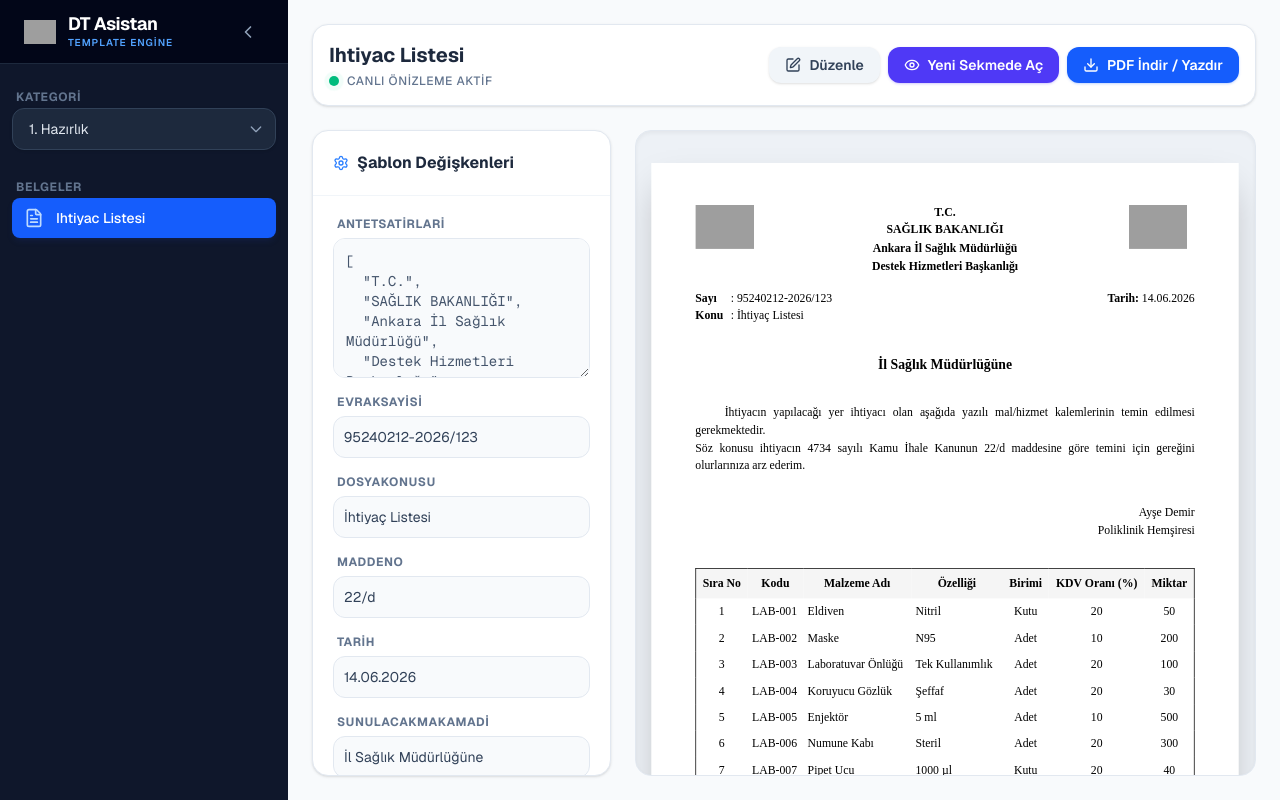
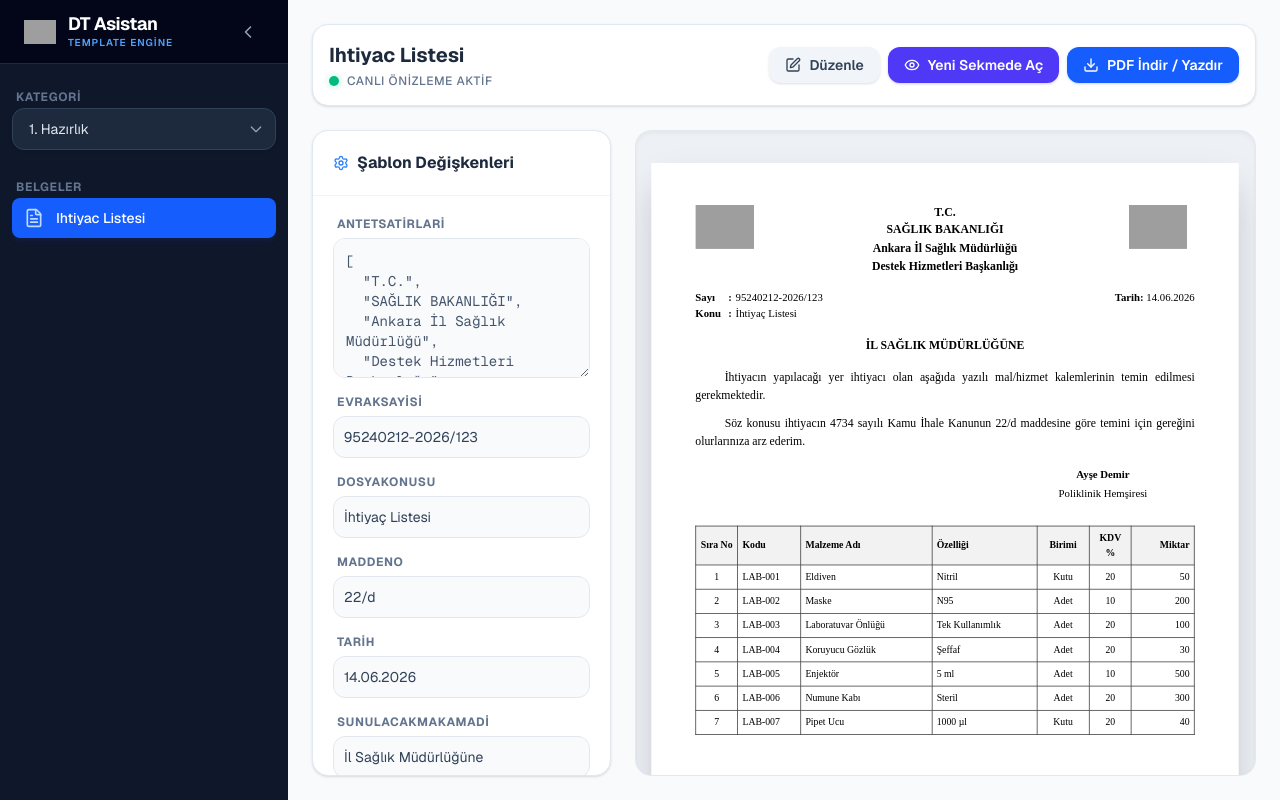
Before and after one commit to ilyasbozdemir/dt-asistan-template, a Next.js app in the folder apps/web/: page / in a window 1280 px wide. Built offline with nearby package versions, Linux system fonts and the light colour scheme; grey boxes are pictures that could not be loaded.

Commit message:
feat: implement document generation system with new layout, table, and header components

```diff
--- a/apps/web/src/components/IhtiyacListesi.tsx
+++ /dev/null
@@ -1,249 +0,0 @@
-/**
- * IHTIYAC LİSTESİ DOKUMENT
- *
- * Resmi belge: İhtiyaç Listesi
- * Tüm shared components'ı bir araya getirir
- */
-
-import React from "react";
-import { IhtiyacListesi as IhtiyacListesiType } from "../lib/ihtiyac-listesi.schema";
-import { DocumentLayout } from "./DocumentLayout";
-import { DocumentTable } from "./DocumentTable";
-import {
-  ApprovalSignature,
-  MetadataBlock,
-  PersonelCard,
-} from "./ApprovalSignature";
-
-import {
-  DEFAULT_LIMITS,
-  LANDSCAPE_LIMITS,
-  paginateData,
-} from "./DynamicPaginatedTable";
-
-interface IhtiyacListesiProps {
-  data: IhtiyacListesiType;
-  pageSize?: "A4" | "A3";
-  orientation?: "portrait" | "landscape";
-  firstPageLimit?: number;
-  middlePageLimit?: number;
-  lastPageLimit?: number;
-}
-
-export const IhtiyacListesiDocument: React.FC<IhtiyacListesiProps> = ({
-  data,
-  pageSize = "A4",
-  orientation = "portrait",
-  firstPageLimit,
-  middlePageLimit,
-  lastPageLimit,
-}) => {
-  // Tablo sütunları
-  const columns: any[] = [
-    { key: "siraNo", label: "Sıra No", width: "8%", align: "center" },
-    { key: "kodu", label: "Kodu", width: "12%", align: "left" },
-    { key: "malzemeAdi", label: "Malzeme Adı", width: "25%", align: "left" },
-    { key: "ozelligi", label: "Özelliği", width: "20%", align: "left" },
-    { key: "birimi", label: "Birimi", width: "10%", align: "center" },
-    { key: "kdvOrani", label: "KDV %", width: "8%", align: "center" },
-    { key: "miktar", label: "Miktar", width: "12%", align: "right" },
-  ];
-
-  // Sayfalama limitlerini belirle (prop olarak verilmediyse data içinden oku)
-  const fLimit = firstPageLimit ?? (data as any).firstPageLimit;
-  const mLimit = middlePageLimit ?? (data as any).middlePageLimit;
-  const lLimit = lastPageLimit ?? (data as any).lastPageLimit;
-
-  const limits = {
-    firstPage: fLimit !== undefined && fLimit !== null
-      ? Number(fLimit)
-      : (orientation === "landscape"
-        ? LANDSCAPE_LIMITS.firstPage
-        : DEFAULT_LIMITS.firstPage),
-    middle: mLimit !== undefined && mLimit !== null
-      ? Number(mLimit)
-      : (orientation === "landscape"
-        ? LANDSCAPE_LIMITS.middle
-        : DEFAULT_LIMITS.middle),
-    lastPage: lLimit !== undefined && lLimit !== null
-      ? Number(lLimit)
-      : (orientation === "landscape"
-        ? LANDSCAPE_LIMITS.lastPage
-        : DEFAULT_LIMITS.lastPage),
-  };
-  const items = data.ihtiyacKalemleri || [];
-  const pages = paginateData(items, limits);
-
-  return (
-    <>
-      {pages.map((pageItems, pageIdx) => {
-        const isFirstPage = pageIdx === 0;
-        const isLastPage = pageIdx === pages.length - 1;
-
-        return (
-          <DocumentLayout
-            key={pageIdx}
-            data={data}
-            hideFooter={false}
-            pageSize={pageSize}
-            orientation={orientation}
-            pageNumber={pageIdx + 1}
-            totalPages={pages.length}
-          >
-            {/* Sadece İlk Sayfada Gösterilecek Alanlar */}
-            {isFirstPage && (
-              <>
-                {/* METADATA (Sayı, Tarih, Konu) */}
-                <MetadataBlock
-                  evrakSayisi={data.evrakSayisi}
-                  tarih={data.tarih}
-                  dosyaKonusu={data.dosyaKonusu}
-                  showBorder={true}
-                />
-
-                {/* BAŞLIK - Sunulacak Makam */}
-                <div
-                  style={{
-                    textAlign: "center",
-                    fontWeight: "bold",
-                    fontSize: "12pt",
-                    textTransform: "uppercase",
-                    marginBottom: "20px",
-                    pageBreakInside: "avoid",
-                  }}
-                >
-                  {data.sunulacakMakamAdi}
-                </div>
-
-                {/* İHTİYAÇ AÇIKLAMASI - PARAGRAPH 1 */}
-                <div
-                  style={{
-                    textAlign: "justify",
-                    textIndent: "40px",
-                    marginBottom: "15px",
-                    fontSize: "12pt",
-                    lineHeight: 1.5,
-                  }}
-                >
-                  {data.ihtiyacYeri}{" "}
-                  ihtiyacı olan aşağıda yazılı mal/hizmet kalemlerinin temin
-                  edilmesi gerekmektedir.
-                </div>
-
-                {/* İHTİYAÇ AÇIKLAMASI - PARAGRAPH 2 */}
-                <div
-                  style={{
-                    textAlign: "justify",
-                    textIndent: "40px",
-                    marginBottom: "20px",
-                    fontSize: "12pt",
-                    lineHeight: 1.5,
-                  }}
-                >
-                  Söz konusu ihtiyacın 4734 sayılı Kamu İhale Kanunun{" "}
-                  {data.maddeNo}{" "}
-                  maddesine göre temini için gereğini olurlarınıza arz ederim.
-                </div>
-
-                {/* TALEP EDEN - Sağ hizalanmış */}
-                <PersonelCard
-                  adSoyad={data.talepEdenPersonelAdi}
-                  unvan={data.talepEdenPersonelUnvan}
-                  align="right"
-                  marginTop={20}
-                  marginBottom={30}
-                />
-              </>
-            )}
-
-            {/* KALEMLER TABLOSU (Her sayfadaki parçası) */}
-            <DocumentTable
-              columns={columns}
-              data={pageItems}
-              emptyMessage="Kalem bulunamadı"
-              striped={false}
-            />
-
-            {/* ONAY BLOĞU - Sadece Son Sayfada Gösterilir */}
-            {isLastPage && data.olurYazisi && (
-              <div style={{ marginTop: "auto" }}>
-                <ApprovalSignature
-                  title="OLUR"
-                  date={data.dosyaTarihi}
-                  adSoyad={data.onaylayanPersonelAdi}
-                  unvan={data.onaylayanPersonelUnvan}
-                  showSpace={true}
-                  marginTop={40}
-                />
-              </div>
-            )}
-          </DocumentLayout>
-        );
-      })}
-    </>
-  );
-};
-
-/**
- * Export default
- */
-export default IhtiyacListesiDocument;
-
-/**
- * STORYBOOK / PREVIEW İçin örnek veri
- */
-export const exampleProps: IhtiyacListesiProps = {
-  data: {
-    antetSatirlari: ["T.C.", "SAĞLIK BAKANLIĞI", "Ankara İl Sağlık Müdürlüğü"],
-    evrakSayisi: "95240212-2026/123",
-    dosyaKonusu: "İhtiyaç Listesi",
-    maddeNo: "22/d",
-    tarih: "14.06.2026",
-    sunulacakMakamAdi: "İl Sağlık Müdürlüğüne",
-    talepEdenPersonelAdi: "Ayşe Demir",
-    talepEdenPersonelUnvan: "Poliklinik Hemşiresi",
-    kurumIci: true,
-    kurumAdres: "Mustafa Kemal Mah. Dumlupınar Blv. No:1 Çankaya/Ankara",
-    kurumTelefon: "0312 555 44 33",
-    kurumWeb: "www.saglik.gov.tr",
-    kurumEposta: "ankara.destek@saglik.gov.tr",
-    kurumKep: "saglikbakanligi@hs01.kep.tr",
-    ihtiyacYeri: "İhtiyacın yapılacağı yer",
-    ihtiyacKalemleri: [
-      {
-        siraNo: 1,
-        kodu: "LAB-001",
-        malzemeAdi: "Eldiven",
-        ozelligi: "Nitril",
-        birimi: "Kutu",
-        kdvOrani: "20",
-        miktar: 50,
-      },
-      {
-        siraNo: 2,
-        kodu: "LAB-002",
-        malzemeAdi: "Maske",
-        ozelligi: "N95",
-        birimi: "Adet",
-        kdvOrani: "10",
-        miktar: 200,
-      },
-      {
-        siraNo: 3,
-        kodu: "LAB-003",
-        malzemeAdi: "Laboratuvar Önlüğü",
-        ozelligi: "Tek Kullanımlık",
-        birimi: "Adet",
-        kdvOrani: "20",
-        miktar: 100,
-      },
-    ],
-    olurYazisi: true,
-    dosyaTarihi: "14.06.2026",
-    onaylayanPersonelAdi: "Dr. Mehmet Demir",
-    onaylayanPersonelUnvan: "İl Sağlık Müdürü",
-    hazirlayanPersonelAdi: "Ayşe Demir",
-    hazirlayanPersonelUnvan: "V.H.K.İ.",
-    hazirlayanTelefon: "0312 555 44 33",
-  },
-};
--- a/apps/web/src/components/DocumentFooter.tsx
+++ b/apps/web/src/components/document/DocumentFooter.tsx
@@ -6,7 +6,7 @@
  */
 
 import React from 'react'
-import { BaseTemplate } from '../lib/base.schema'
+import { BaseTemplate } from '../../lib/base.schema'
 
 interface DocumentFooterProps {
   data?: Partial<BaseTemplate>
--- a/apps/web/src/components/DocumentHeader.tsx
+++ b/apps/web/src/components/document/DocumentHeader.tsx
@@ -5,8 +5,8 @@
  */
 
 import React from 'react'
-import { BaseTemplate } from '../lib/base.schema'
-import { GLOBAL_THEME } from '../lib/theme.config'
+import { BaseTemplate } from '../../lib/base.schema'
+import { GLOBAL_THEME } from '../../lib/theme.config'
 
 interface DocumentHeaderProps {
   data?: Partial<BaseTemplate>
--- a/apps/web/src/components/DocumentTable.tsx
+++ b/apps/web/src/components/document/DocumentTable.tsx
@@ -8,7 +8,7 @@
  */
 
 import React from 'react'
-import { GLOBAL_THEME } from '../lib/theme.config'
+import { GLOBAL_THEME } from '../../lib/theme.config'
 
 interface ColumnDef<T> {
   key: keyof T | string
--- a/apps/web/src/components/templates/1-ihtiyac-tespiti-ve-baslangic/IhtiyacListesi.tsx
+++ b/apps/web/src/components/templates/1-ihtiyac-tespiti-ve-baslangic/IhtiyacListesi.tsx
@@ -1,158 +1,178 @@
 import React from "react";
-import { DocumentLayout } from "../../DocumentLayout";
+import { DocumentLayout } from "../../document/DocumentLayout";
+import { DocumentTable } from "../../document/DocumentTable";
+import {
+  ApprovalSignature,
+  MetadataBlock,
+  PersonelCard,
+} from "../../document/ApprovalSignature";
+import {
+  DEFAULT_LIMITS,
+  LANDSCAPE_LIMITS,
+  paginateData,
+} from "../../document/DynamicPaginatedTable";
 import { IhtiyacListesiType } from "../../../lib/schemas/IhtiyacListesi.schema";
-import { ApprovalSignature } from "../../ApprovalSignature";
 
 interface IhtiyacListesiProps {
   data?: Partial<IhtiyacListesiType>;
+  pageSize?: "A4" | "A3";
+  orientation?: "portrait" | "landscape";
+  firstPageLimit?: number;
+  middlePageLimit?: number;
+  lastPageLimit?: number;
 }
 
-/**
- * PATTERN (Şablon Yapısı):
- * 1. Tüm belgeleri DocumentLayout ile sarmalıyoruz.
- * 2. DocumentLayout, içerisine aldığı data props'u ile Antet (Header) ve Footer kısımlarını OTOMATİK oluşturur.
- * 3. title props'u ile belgenin başlığını (örneğin "İHTİYAÇ LİSTESİ") verebilirsiniz.
- * 4. Siz sadece belgenin gövdesini (body) yazarsınız.
- */
-export function IhtiyacListesi({ data = {} }: IhtiyacListesiProps) {
+export function IhtiyacListesi({
+  data = {},
+  pageSize = "A4",
+  orientation = "portrait",
+  firstPageLimit,
+  middlePageLimit,
+  lastPageLimit,
+}: IhtiyacListesiProps) {
+  // Tablo sütunları
+  const columns: any[] = [
+    { key: "siraNo", label: "Sıra No", width: "8%", align: "center" },
+    { key: "kodu", label: "Kodu", width: "12%", align: "left" },
+    { key: "malzemeAdi", label: "Malzeme Adı", width: "25%", align: "left" },
+    { key: "ozelligi", label: "Özelliği", width: "20%", align: "left" },
+    { key: "birimi", label: "Birimi", width: "10%", align: "center" },
+    { key: "kdvOrani", label: "KDV %", width: "8%", align: "center" },
+    { key: "miktar", label: "Miktar", width: "12%", align: "right" },
+  ];
+
+  // Sayfalama limitlerini belirle (prop olarak verilmediyse data içinden oku)
+  const fLimit = firstPageLimit ?? (data as any).firstPageLimit;
+  const mLimit = middlePageLimit ?? (data as any).middlePageLimit;
+  const lLimit = lastPageLimit ?? (data as any).lastPageLimit;
+
+  const limits = {
+    firstPage: fLimit !== undefined && fLimit !== null
+      ? Number(fLimit)
+      : (orientation === "landscape"
+        ? LANDSCAPE_LIMITS.firstPage
+        : DEFAULT_LIMITS.firstPage),
+    middle: mLimit !== undefined && mLimit !== null
+      ? Number(mLimit)
+      : (orientation === "landscape"
+        ? LANDSCAPE_LIMITS.middle
+        : DEFAULT_LIMITS.middle),
+    lastPage: lLimit !== undefined && lLimit !== null
+      ? Number(lLimit)
+      : (orientation === "landscape"
+        ? LANDSCAPE_LIMITS.lastPage
+        : DEFAULT_LIMITS.lastPage),
+  };
+  const items = data.ihtiyacKalemleri || [];
+  const pages = paginateData(items, limits);
+
   return (
-    <DocumentLayout data={data}>
-      {/* ÜST BİLGİ ALANI (Sayı, Konu, Tarih vb.) */}
-      <div
-        style={{
-          display: "flex",
-          justifyContent: "space-between",
-          marginBottom: "20px",
-        }}
+    <>
+      {pages.map((pageItems, pageIdx) => {
+        const isFirstPage = pageIdx === 0;
+        const isLastPage = pageIdx === pages.length - 1;
+
+        return (
+          <DocumentLayout
+            key={pageIdx}
+            data={data}
+            hideFooter={false}
+            pageSize={pageSize}
+            orientation={orientation}
+            pageNumber={pageIdx + 1}
+            totalPages={pages.length}
+            hideHeader={!isFirstPage}
           >
-        <div>
-          <table style={{ border: "none" }}>
-            <tbody>
-              <tr>
-                <td style={{ fontWeight: "bold", paddingRight: "10px" }}>
-                  Sayı
-                </td>
-                <td>: {data?.evrakSayisi}</td>
-              </tr>
-              <tr>
-                <td style={{ fontWeight: "bold", paddingRight: "10px" }}>
-                  Konu
-                </td>
-                <td>: {data?.dosyaKonusu}</td>
-              </tr>
-            </tbody>
-          </table>
-        </div>
-        <div>
-          <strong>Tarih:</strong> {data?.tarih || data?.dosyaTarihi}
-        </div>
-      </div>
+            {/* Sadece İlk Sayfada Gösterilecek Alanlar */}
+            {isFirstPage && (
+              <>
+                {/* METADATA (Sayı, Tarih, Konu) */}
+                <MetadataBlock
+                  evrakSayisi={data.evrakSayisi}
+                  tarih={data.tarih}
+                  dosyaKonusu={data.dosyaKonusu}
+                  showBorder={false}
+                />
 
-      {/* MAKAM VE İÇERİK METNİ */}
+                {/* BAŞLIK - Sunulacak Makam */}
                 <div
                   style={{
                     textAlign: "center",
                     fontWeight: "bold",
-          fontSize: "14pt",
-          margin: "40px 0",
+                    fontSize: "12pt",
+                    textTransform: "uppercase",
+                    marginBottom: "20px",
+                    pageBreakInside: "avoid",
                   }}
                 >
-        {data?.sunulacakMakamAdi}
+                  {data.sunulacakMakamAdi}
                 </div>
 
+                {/* İHTİYAÇ AÇIKLAMASI - PARAGRAPH 1 */}
                 <div
-        style={{ textIndent: "40px", lineHeight: "1.5", textAlign: "justify" }}
+                  style={{
+                    textAlign: "justify",
+                    textIndent: "40px",
+                    marginBottom: "15px",
+                    fontSize: "12pt",
+                    lineHeight: 1.5,
+                  }}
                 >
-        {data?.ihtiyacYeri}{" "}
-        ihtiyacı olan aşağıda yazılı mal/hizmet kalemlerinin temin edilmesi
-        gerekmektedir.
-        <br />
+                  {data.ihtiyacYeri}{" "}
+                  ihtiyacı olan aşağıda yazılı mal/hizmet kalemlerinin temin
+                  edilmesi gerekmektedir.
+                </div>
+
+                {/* İHTİYAÇ AÇIKLAMASI - PARAGRAPH 2 */}
+                <div
+                  style={{
+                    textAlign: "justify",
+                    textIndent: "40px",
+                    marginBottom: "20px",
+                    fontSize: "12pt",
+                    lineHeight: 1.5,
+                  }}
+                >
                   Söz konusu ihtiyacın 4734 sayılı Kamu İhale Kanunun{" "}
-        {data?.maddeNo || "22/d"}{" "}
+                  {data.maddeNo}{" "}
                   maddesine göre temini için gereğini olurlarınıza arz ederim.
                 </div>
 
-      {/* TALEP EDEN (Sağ Alt) */}
-      <div
-        style={{ textAlign: "right", marginTop: "40px", marginBottom: "40px" }}
-      >
-        {data?.talepEdenPersonelAdi}
-        <br />
-        {data?.talepEdenPersonelUnvan}
-      </div>
+                {/* TALEP EDEN - Sağ hizalanmış */}
+                <PersonelCard
+                  adSoyad={data.talepEdenPersonelAdi}
+                  unvan={data.talepEdenPersonelUnvan}
+                  align="right"
+                  marginTop={20}
+                  marginBottom={30}
+                />
+              </>
+            )}
 
-      {/* İHTİYAÇ KALEMLERİ TABLOSU */}
-      <table
-        style={{
-          width: "100%",
-          borderCollapse: "collapse",
-          marginTop: "20px",
-          border: "1px solid black",
-        }}
-        border={1}
-      >
-        <thead>
-          <tr style={{ backgroundColor: "#f5f5f5", textAlign: "center" }}>
-            <th style={{ padding: "8px" }}>Sıra No</th>
-            <th style={{ padding: "8px" }}>Kodu</th>
-            <th style={{ padding: "8px" }}>Malzeme Adı</th>
-            <th style={{ padding: "8px" }}>Özelliği</th>
-            <th style={{ padding: "8px" }}>Birimi</th>
-            <th style={{ padding: "8px" }}>KDV Oranı (%)</th>
-            <th style={{ padding: "8px" }}>Miktar</th>
-          </tr>
-        </thead>
-        <tbody>
-          {data?.ihtiyacKalemleri && data.ihtiyacKalemleri.length > 0
-            ? (
-              data.ihtiyacKalemleri.map((kalem: any, index: number) => (
-                <tr key={index}>
-                  <td style={{ padding: "6px", textAlign: "center" }}>
-                    {kalem.siraNo || index + 1}
-                  </td>
-                  <td style={{ padding: "6px" }}>{kalem.kodu}</td>
-                  <td style={{ padding: "6px" }}>{kalem.malzemeAdi}</td>
-                  <td style={{ padding: "6px" }}>{kalem.ozelligi}</td>
-                  <td style={{ padding: "6px", textAlign: "center" }}>
-                    {kalem.birimi}
-                  </td>
-                  <td style={{ padding: "6px", textAlign: "center" }}>
-                    {kalem.kdvOrani}
-                  </td>
-                  <td style={{ padding: "6px", textAlign: "center" }}>
-                    {kalem.miktar}
-                  </td>
-                </tr>
-              ))
-            )
-            : (
-              <tr>
-                <td
-                  colSpan={7}
-                  style={{
-                    padding: "15px",
-                    textAlign: "center",
-                    fontStyle: "italic",
-                  }}
-                >
-                  İhtiyaç kalemi bulunamadı.
-                </td>
-              </tr>
-            )}
-        </tbody>
-      </table>
+            {/* KALEMLER TABLOSU (Her sayfadaki parçası) */}
+            <DocumentTable
+              columns={columns}
+              data={pageItems}
+              emptyMessage="Kalem bulunamadı"
+              striped={false}
+            />
 
-      {/* ONAY BLOĞU */}
-      {data?.olurYazisi && (
+            {/* ONAY BLOĞU - Sadece Son Sayfada Gösterilir */}
+            {isLastPage && data.olurYazisi && (
+              <div style={{ marginTop: "auto" }}>
                 <ApprovalSignature
-          title="OLUR"
-          date={data?.dosyaTarihi}
-          adSoyad={data?.onaylayanPersonelAdi}
-          unvan={data?.onaylayanPersonelUnvan}
+                  title={(data as any).olurBaslik || "OLUR"}
+                  date={data.dosyaTarihi}
+                  adSoyad={data.onaylayanPersonelAdi}
+                  unvan={data.onaylayanPersonelUnvan}
                   showSpace={true}
                   marginTop={40}
                 />
+              </div>
             )}
           </DocumentLayout>
         );
+      })}
+    </>
+  );
 }
```
Also changed, not shown: apps/web/src/components/ExampleCiktiScreen.tsx (+4 -4 lines), apps/web/src/components/document/DocumentLayout.tsx (renamed from apps/web/src/components/DocumentLayout.tsx, +10 -5 lines), apps/web/src/components/document/ApprovalSignature.tsx (renamed from apps/web/src/components/ApprovalSignature.tsx), apps/web/src/components/document/DynamicPaginatedTable.tsx (renamed from apps/web/src/components/DynamicPaginatedTable.tsx). Lines whose indentation alone changed are shown as unchanged.
